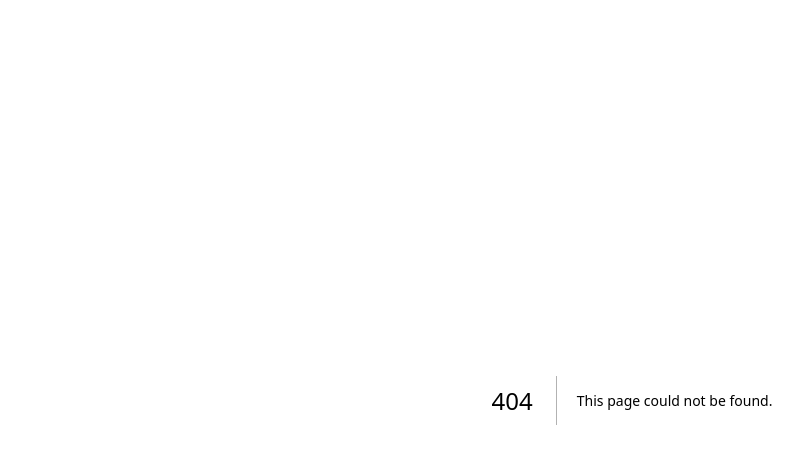
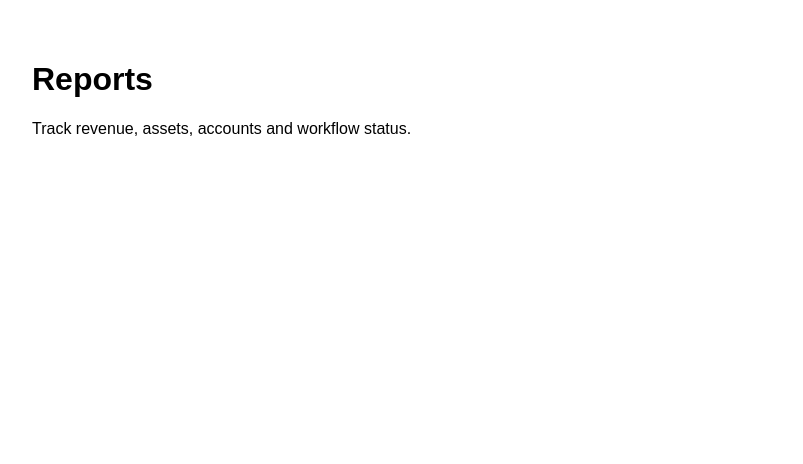
Before and after one commit to carbonactual/Shadow, a Next.js app in the folder apps/web/: page /reports in a window 1280 px wide. Before the commit this address had no page. Shown: the top 464 px of the page, without its empty margins (8-811 px from the left). Built offline with nearby package versions, Linux system fonts and the light colour scheme.

Commit message:
Add reports page

```diff
--- /dev/null
+++ b/apps/web/app/reports/page.jsx
@@ -0,0 +1,8 @@
+export default function ReportsPage() {
+  return (
+    <main style={{ fontFamily: 'Arial', padding: 32 }}>
+      <h1>Reports</h1>
+      <p>Track revenue, assets, accounts and workflow status.</p>
+    </main>
+  );
+}
```
